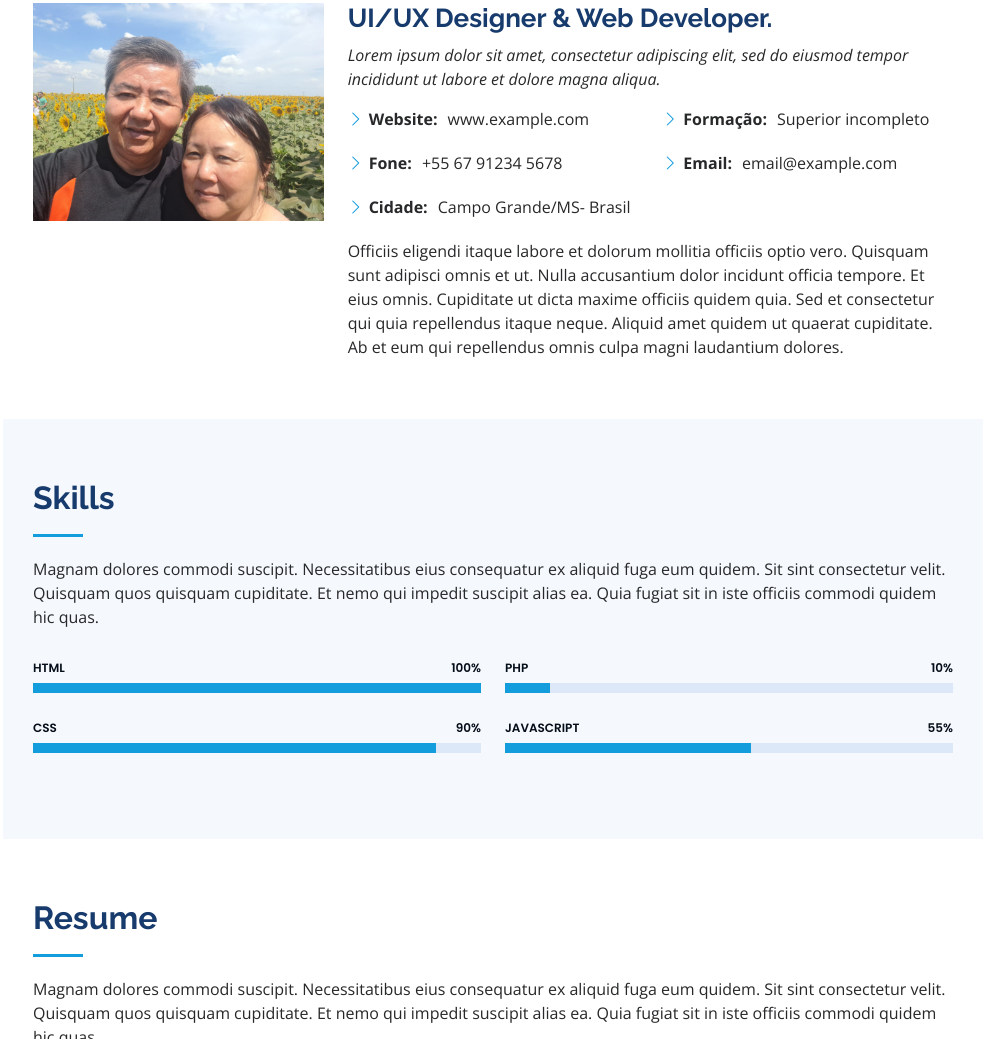
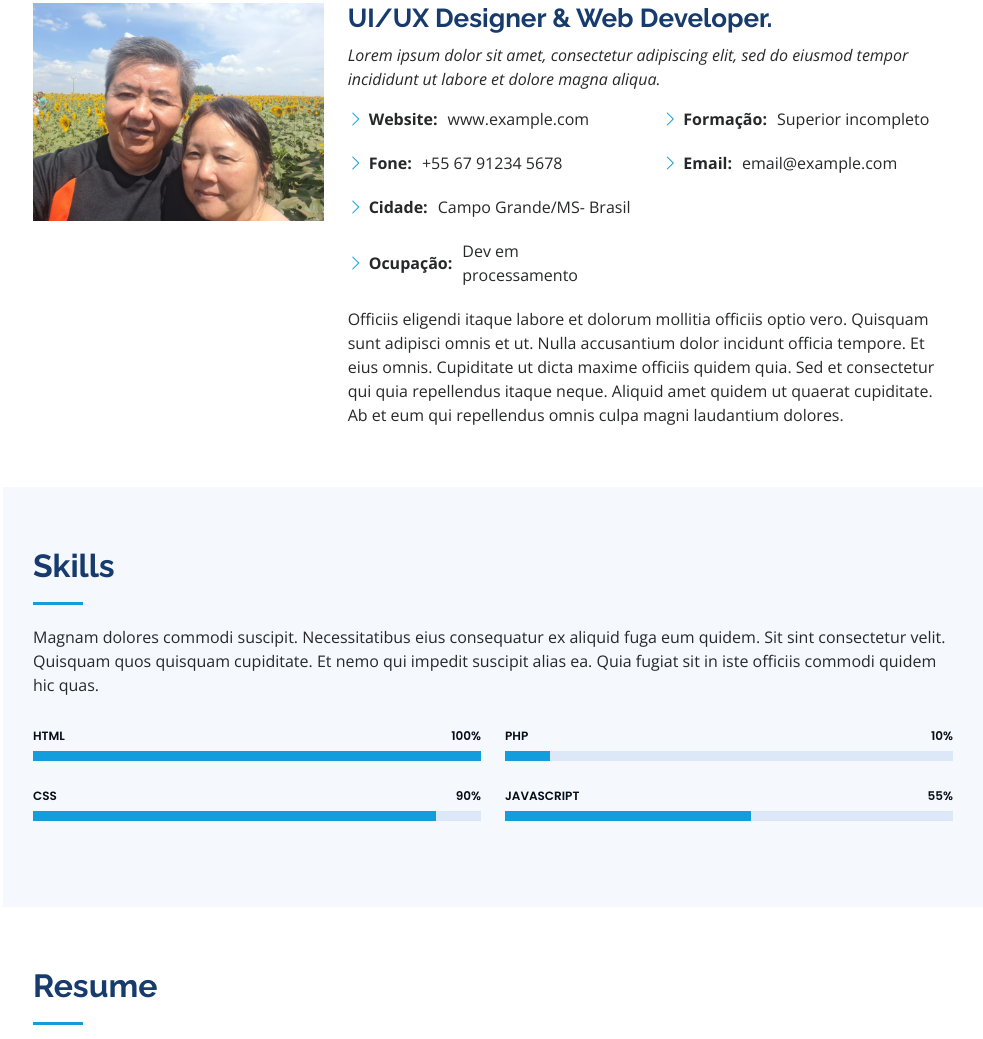
Before and after one commit to marcosnakasato/portfolio, a plain HTML site: page index.html in a window 1280 px wide. Shown: the part 1037-2076 px from the top of the page, without its empty margins (297-1280 px from the left). Drawn offline with nearby package versions, Linux system fonts and the light colour scheme.

Commit message:
Atualização seção sobre

```diff
--- a/index.html
+++ b/index.html
@@ -114,6 +114,7 @@
                   <li><i class="bi bi-chevron-right"></i> <strong>Website:</strong> <span>www.example.com</span></li>
                   <li><i class="bi bi-chevron-right"></i> <strong>Fone:</strong> <span>+55 67 91234 5678</span></li>
                   <li><i class="bi bi-chevron-right"></i> <strong>Cidade:</strong> <span>Campo Grande/MS- Brasil</span>
+                  <li><i class="bi bi-chevron-right"></i> <strong>Ocupação:</strong> <span>Dev em processamento</span>
                   </li>
                 </ul>
               </div>
```
